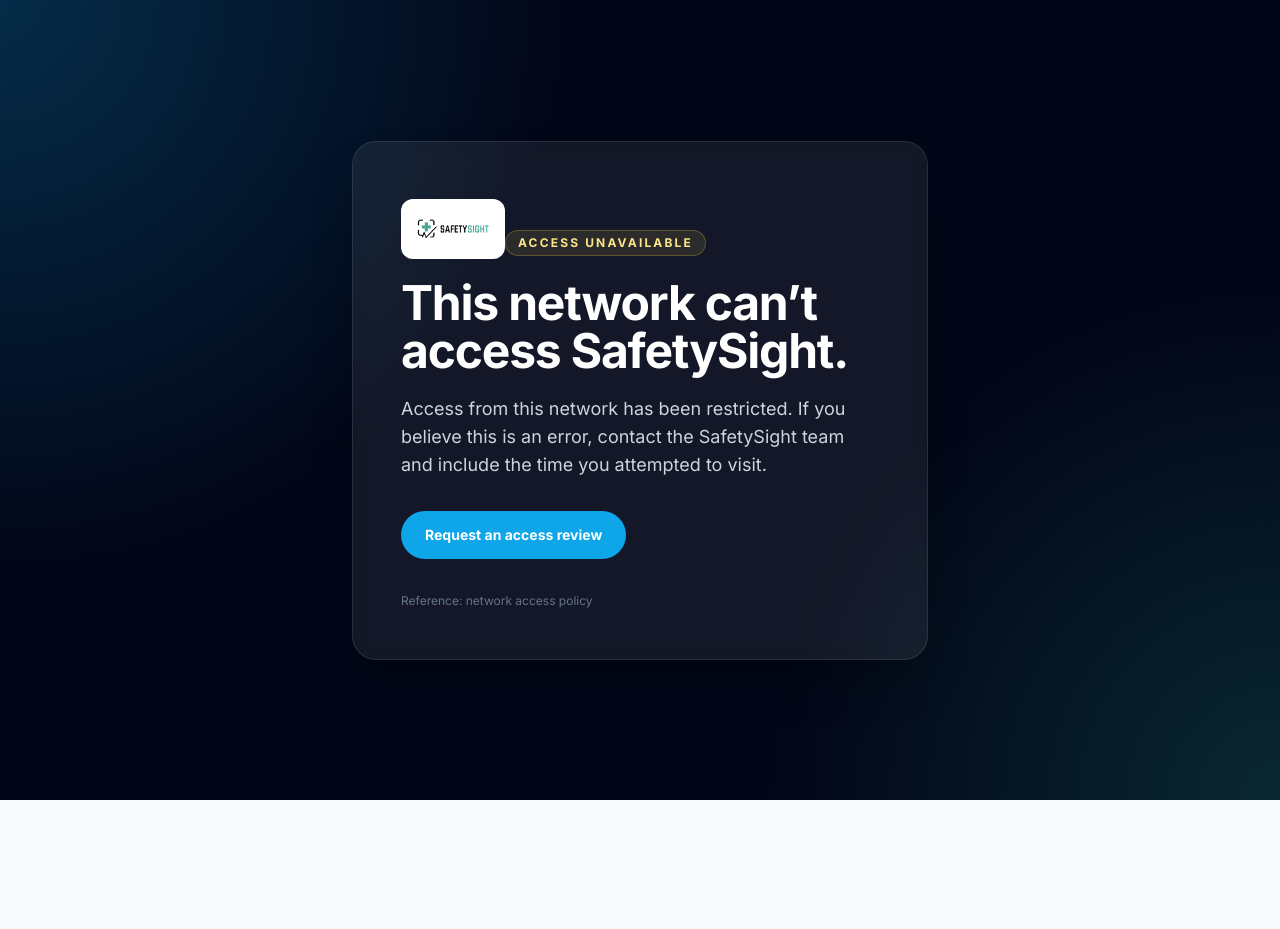
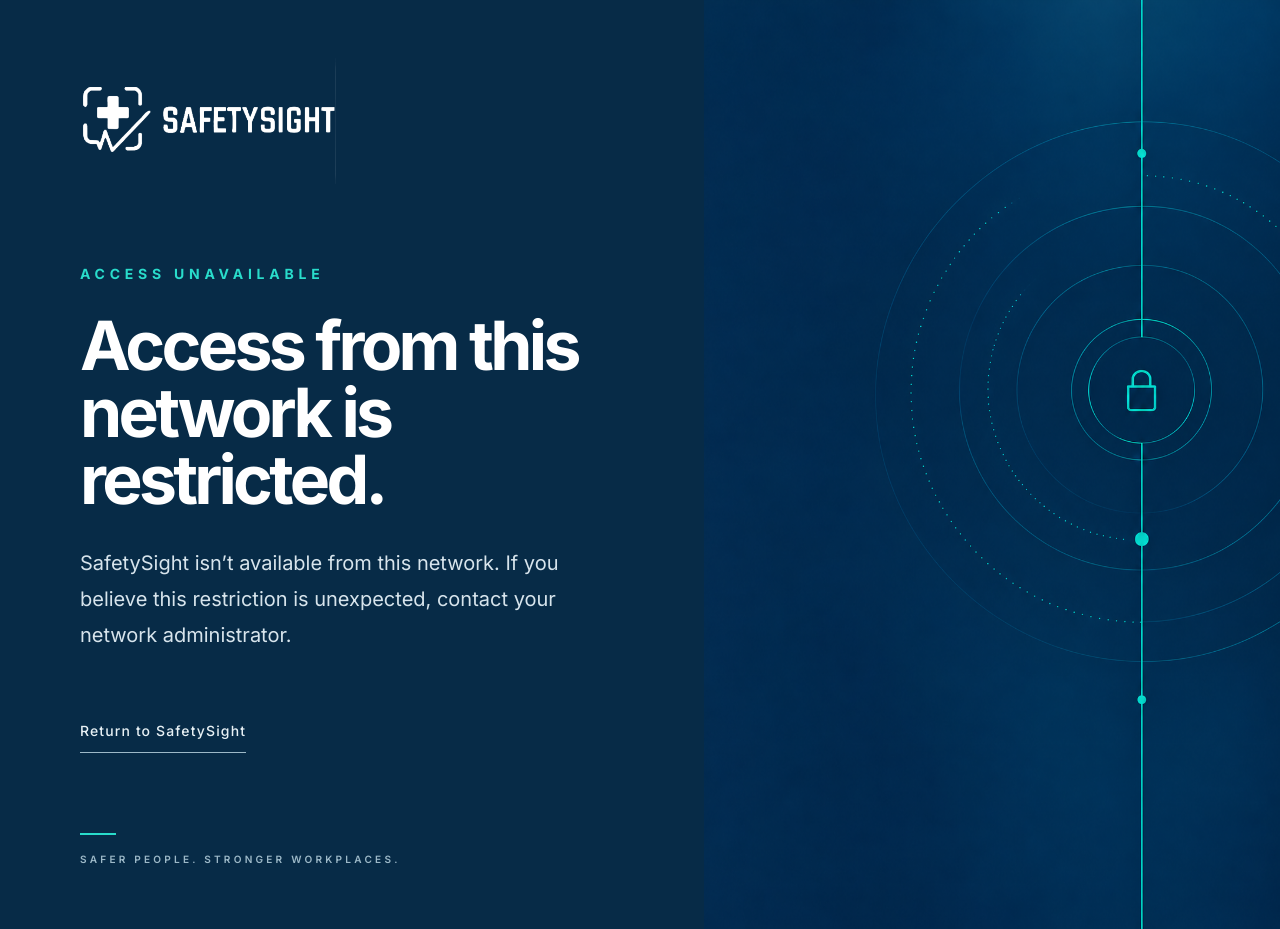
Before and after one commit to SafetyKitInfo/Safetykitlandingpage, a Next.js app: page /blocked in a window 1280 px wide. Before the commit the page ends 800 px from the top, so only its background shows below. Built offline with nearby package versions, Linux system fonts and the light colour scheme.

Commit message:
Redesign blocked network page

```diff
--- a/pages/blocked.js
+++ b/pages/blocked.js
@@ -12,43 +12,52 @@
         <meta name="robots" content="noindex, nofollow" />
       </Head>
 
-      <main className="relative flex min-h-screen items-center justify-center overflow-hidden bg-slate-950 px-6 py-16 text-white">
-        <div
-          aria-hidden="true"
-          className="absolute inset-0 bg-[radial-gradient(circle_at_top_left,rgba(14,165,233,0.24),transparent_38%),radial-gradient(circle_at_bottom_right,rgba(45,212,191,0.16),transparent_34%)]"
-        />
-
-        <section className="relative w-full max-w-xl rounded-3xl border border-white/10 bg-white/[0.07] p-8 shadow-2xl shadow-black/30 backdrop-blur sm:p-12">
-          <a href="/" aria-label="SafetySight home" className="inline-flex rounded-xl bg-white px-4 py-3">
+      <main className="relative min-h-screen overflow-hidden bg-[#072b47] text-white">
+        <div className="mx-auto grid min-h-screen w-full max-w-[1600px] lg:grid-cols-[55%_45%]">
+          <section className="relative z-10 flex min-h-screen flex-col px-6 py-7 sm:px-12 sm:py-10 lg:px-[6.25vw] lg:py-14">
+            <div className="w-fit" aria-label="SafetySight">
               <img
                 src="/images/safetysight-rectangle.png"
                 alt="SafetySight"
-              className="h-9 w-auto object-contain"
+                className="h-auto w-52 brightness-0 invert sm:w-64"
               />
-          </a>
-
-          <div className="mt-10 inline-flex items-center gap-2 rounded-full border border-amber-300/25 bg-amber-300/10 px-3 py-1 text-xs font-bold uppercase tracking-[0.18em] text-amber-200">
-            Access unavailable
             </div>
 
-          <h1 className="mt-5 text-4xl font-bold tracking-tight sm:text-5xl">
-            This network can’t access SafetySight.
+            <div className="my-auto max-w-[680px] py-16 lg:py-20">
+              <p className="text-xs font-bold uppercase tracking-[0.34em] text-[#29dccb] sm:text-sm">
+                Access unavailable
+              </p>
+              <h1 className="mt-7 text-[clamp(2.75rem,5.3vw,5.5rem)] font-bold leading-[0.99] tracking-[-0.055em] text-white">
+                Access from this network is restricted.
               </h1>
-          <p className="mt-5 max-w-lg text-base leading-7 text-slate-300 sm:text-lg">
-            Access from this network has been restricted. If you believe this is an error, contact the SafetySight team and include the time you attempted to visit.
+              <p className="mt-8 max-w-[610px] text-base leading-8 text-[#d7e4ec] sm:text-xl sm:leading-9">
+                SafetySight isn’t available from this network. If you believe this restriction is unexpected, contact your network administrator.
               </p>
+              <a
+                href="/"
+                className="mt-14 inline-flex min-h-11 items-center border-b border-[#9db9c8] text-sm font-medium tracking-[0.08em] text-[#e8f1f5] transition hover:border-[#29dccb] hover:text-[#29dccb] focus-visible:outline-none focus-visible:ring-2 focus-visible:ring-[#29dccb] focus-visible:ring-offset-4 focus-visible:ring-offset-[#072b47]"
+              >
+                Return to SafetySight
+              </a>
+            </div>
 
-          <a
-            href="mailto:info.safetysight@gmail.com?subject=SafetySight%20access%20review"
-            className="mt-8 inline-flex min-h-12 items-center justify-center rounded-full bg-sky-500 px-6 py-3 text-sm font-bold text-white transition hover:bg-sky-400 focus-visible:outline-none focus-visible:ring-2 focus-visible:ring-sky-300 focus-visible:ring-offset-2 focus-visible:ring-offset-slate-950"
-          >
-            Request an access review
-          </a>
+            <div className="pb-1">
+              <div className="h-0.5 w-9 bg-[#29dccb]" />
+              <p className="mt-4 text-[0.63rem] font-semibold uppercase tracking-[0.32em] text-[#9db9c8]">
+                Safer people. Stronger workplaces.
+              </p>
+            </div>
+          </section>
 
-          <p className="mt-8 text-xs leading-5 text-slate-500">
-            Reference: network access policy
-          </p>
-        </section>
+          <div className="pointer-events-none absolute inset-x-0 bottom-0 h-[42vh] opacity-55 lg:relative lg:h-auto lg:min-h-screen lg:opacity-100">
+            <img
+              src="/images/network-access-field.png"
+              alt=""
+              aria-hidden="true"
+              className="h-full w-full object-cover object-[center_44%]"
+            />
+          </div>
+        </div>
       </main>
     </>
   )
```
Also changed, not shown: public/images/network-access-field.png (added). Lines whose indentation alone changed are shown as unchanged.
